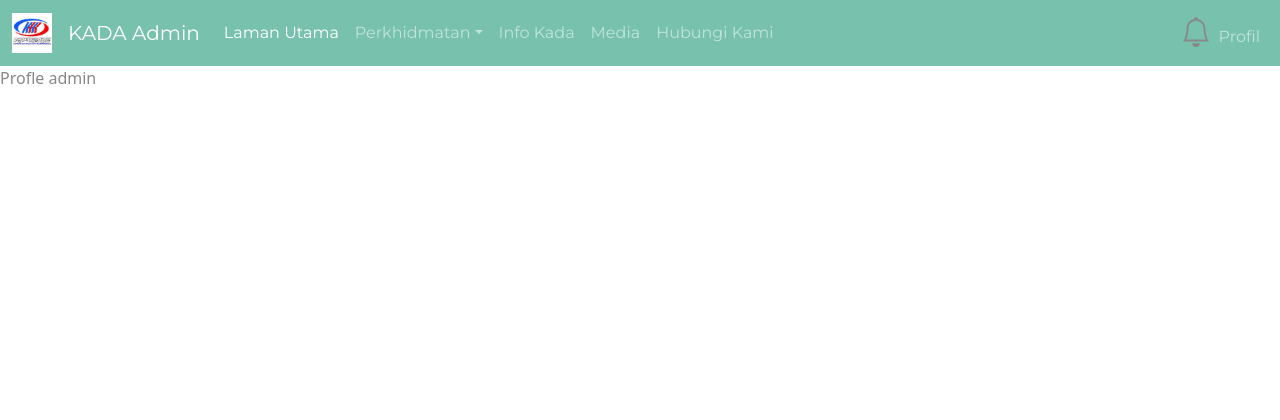
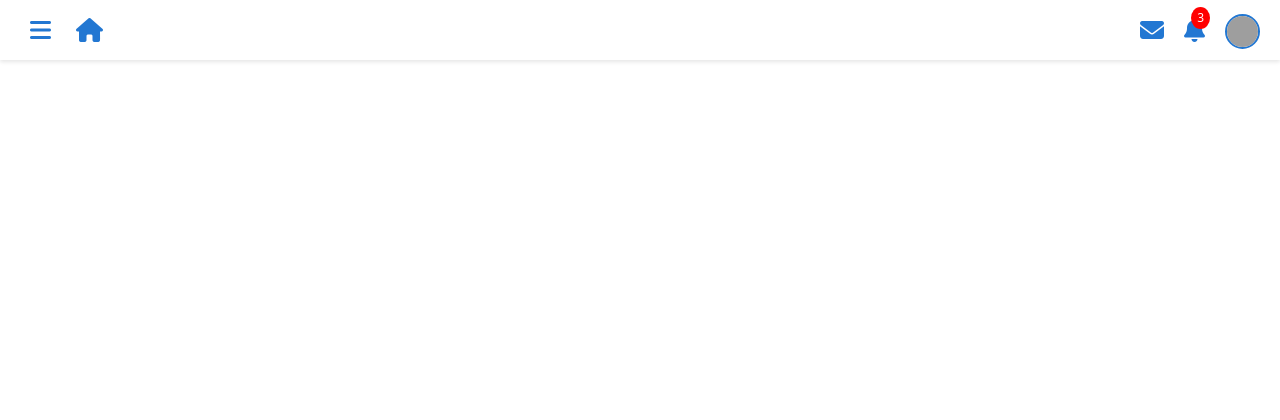
Before and after one commit to Cheryl322/Kada, a PHP site: page /profiladmin.php in a window 1280 px wide. Shown: the top 420 px of the page. Run offline with PHP 8.4, Linux system fonts and the light colour scheme; grey boxes are pictures that could not be loaded.

Commit message:
update headedradmin.php

```diff
--- a/headeradmin.php
+++ b/headeradmin.php
@@ -1,11 +1,13 @@
 <!DOCTYPE html>
 <html lang="en">
+
 <head>
   <title>Sistem Koperasi KADA</title>
   <meta charset="utf-8">
   <meta name="viewport" content="width=device-width, initial-scale=1">
   <link href="css/bootstrap.min (1).css" rel="stylesheet">
   <script src="https://cdn.jsdelivr.net/npm/bootstrap@5.3.3/dist/js/bootstrap.bundle.min.js"></script>
+  <link rel="stylesheet" href="https://cdnjs.cloudflare.com/ajax/libs/font-awesome/6.5.1/css/all.min.css">
 
   <style>
 .footer {
@@ -17,59 +19,435 @@
    color: white;
    text-align: center;
 }
+
+.circle-container {
+  display: flex;
+  justify-content: space-evenly;
+  align-items: center;
+  min-height: 40vh;
+  width: calc(100% - 20px);
+  margin-left: 0;
+  position: relative;
+  top: -5vh;
+  margin-top: 60px;
+  padding: 0 10px;
+  flex-wrap: wrap;
+  gap: 20px;
+  transition: all 0.3s ease-in-out;
+}
+
+.circle-container.sidebar-closed {
+  margin-left: 0;
+  width: 100%;
+}
+
+.circle {
+  width: 180px;
+  height: 180px;
+  border-radius: 50%;
+  background-color: MediumAquamarine;
+  cursor: pointer;
+  transition: transform 0.3s ease, background-color 0.3s ease;
+  display: flex;
+  justify-content: center;
+  align-items: center;
+  text-decoration: none;
+  color: white;
+  font-size: 1.2rem;
+  font-weight: bold;
+  text-align: center;
+  padding: 15px;
+  line-height: 1.2;
+  border: 4px solid white;
+  box-shadow: 0 0 15px rgba(0,0,0,0.1);
+  overflow: hidden;
+}
+
+.circle:hover {
+  transform: scale(1.1);
+  background-color: rgb(34, 119, 210);
+  border-color: rgba(255, 255, 255, 0.9);
+}
+
+/* Make circles responsive */
+@media screen and (max-width: 1200px) {
+  .circle {
+    width: 150px;
+    height: 150px;
+    font-size: 1.1rem;
+    padding: 12px;
+  }
+
+  .circle i {
+    font-size: 1.5rem;
+  }
+
+  .circle span {
+    font-size: 0.85em;
+  }
+}
+
+@media screen and (max-width: 800px) {
+  .circle {
+    width: 130px;
+    height: 130px;
+    font-size: 1rem;
+    padding: 10px;
+  }
+
+  .circle i {
+    font-size: 1.3rem;
+  }
+
+  .circle span {
+    font-size: 0.8em;
+  }
+}
+
+.navbar {
+    position: fixed;
+    top: 0;
+    left: 0;
+    height: 100%;
+    width: 250px;
+    background-color: rgb(34, 119, 210);
+    padding-top: 20px;
+    margin-top: 60px;
+    transform: translateX(-250px);
+    transition: transform 0.3s ease-in-out;
+}
+
+.navbar.closed {
+    transform: translateX(-250px);
+}
+
+.navbar:not(.closed) {
+    transform: translateX(0);
+}
+
+.navbar.initial-state {
+    transition: none !important;
+}
+
+.container-fluid {
+    display: flex;
+    flex-direction: column;
+    align-items: center;
+}
+.navbar-nav {
+    flex-direction: column;
+    width: 100%;
+}
+.nav-item {
+    width: 100%;
+}
+.nav-link {
+    color: white;
+    padding: 10px 15px;
+}
+
+#sidebarToggle {
+    position: fixed;
+    top: 20px;
+    left: 20px;
+    z-index: 1000;
+    display: none;
+}
+
+.navbar.closed + #sidebarToggle {
+    display: block;
+}
+
+#closeSidebar {
+    transition: transform 0.3s ease;
+}
+
+#closeSidebar:hover {
+    transform: scale(1.2);
+}
+
+.main-header {
+    position: fixed;
+    top: 0;
+    left: 0;
+    right: 0;
+    height: 60px;
+    background-color: white;
+    box-shadow: 0 2px 4px rgba(0,0,0,0.1);
+    display: flex;
+    align-items: center;
+    justify-content: space-between;
+    padding: 0 20px;
+    z-index: 999;
+}
+
+.menu-button {
+    background: none;
+    border: none;
+    font-size: 24px;
+    color: rgb(34, 119, 210);
+    cursor: pointer;
+    padding: 10px;
+    transition: transform 0.3s ease;
+}
+
+.menu-button:hover {
+    transform: scale(1.1);
+}
+
+.top-right-icons {
+    display: flex;
+    gap: 20px;
+    align-items: center;
+}
+
+.icon-button {
+    color: rgb(34, 119, 210);
+    font-size: 24px;
+    cursor: pointer;
+    transition: transform 0.3s ease;
+    position: relative;
+}
+
+.icon-button:hover {
+    transform: scale(1.1);
+}
+
+.profile-pic {
+    width: 35px;
+    height: 35px;
+    border-radius: 50%;
+    object-fit: cover;
+    border: 2px solid rgb(34, 119, 210);
+}
+
+.notification-badge {
+    position: absolute;
+    top: -5px;
+    right: -5px;
+    background-color: red;
+    color: white;
+    border-radius: 50%;
+    padding: 2px 6px;
+    font-size: 12px;
+}
+
+/* Add these table styles */
+.tables-container {
+    display: flex;
+    gap: 30px;
+    padding: 20px;
+    margin-left: 0;
+    margin-top: -50px;
+    justify-content: space-between;
+    max-width: 100%;
+    flex-wrap: nowrap;
+    transition: all 0.3s ease-in-out;
+}
+
+.table-wrapper {
+    flex: 1;
+    background: white;
+    padding: 20px;
+    border-radius: 10px;
+    box-shadow: 0 0 10px rgba(0,0,0,0.1);
+    min-width: 0;
+}
+
+.table-header {
+    display: flex;
+    justify-content: space-between;
+    align-items: center;
+    margin-bottom: 20px;
+}
+
+.table-header h3 {
+    color: rgb(34, 119, 210);
+    margin: 0;
+}
+
+.custom-table {
+    width: 100%;
+    border-collapse: collapse;
+    table-layout: fixed;
+}
+
+.custom-table th,
+.custom-table td {
+    padding: 12px;
+    text-align: left;
+    overflow: hidden;
+    text-overflow: ellipsis;
+    white-space: nowrap;
+}
+
+.custom-table th {
+    background-color: MediumAquamarine;
+    color: white;
+}
+
+.custom-table td {
+    border-bottom: 1px solid #ddd;
+}
+
+/* Ensure consistent column widths across both tables */
+.custom-table th:nth-child(1),
+.custom-table td:nth-child(1) {
+    width: 20%;
+}
+
+.custom-table th:nth-child(2),
+.custom-table td:nth-child(2) {
+    width: 35%;
+}
+
+.custom-table th:nth-child(3),
+.custom-table td:nth-child(3) {
+    width: 20%;
+}
+
+.custom-table th:nth-child(4),
+.custom-table td:nth-child(4) {
+    width: 25%;
+}
+
+.see-more-link {
+    color: rgb(34, 119, 210);
+    text-decoration: none;
+    font-size: 0.9rem;
+    display: flex;
+    align-items: center;
+    gap: 5px;
+}
+
+.see-more-link:hover {
+    color: MediumAquamarine;
+}
+
+/* Add responsive styles */
+@media screen and (max-width: 1400px) {
+    .circle-container {
+        min-height: auto;
+        padding: 20px 10px;
+        margin-bottom: 0;
+        top: 0;
+    }
+
+    .circle {
+        margin: 10px;
+    }
+
+    .tables-container {
+        flex-direction: row;
+        margin-top: 0;
+        flex-wrap: nowrap;
+        padding-top: 0;
+    }
+
+    .sidebar-open .circle-container {
+        width: calc(100% - 270px);
+        margin-left: 250px;
+    }
+}
+
+@media screen and (max-width: 1000px) {
+    .tables-container {
+        flex-direction: column;
+    }
+
+    .table-wrapper {
+        flex: 1;
+        width: 100%;
+        max-width: 100%;
+    }
+}
+
+.tables-container.sidebar-closed {
+    margin-left: 0;
+    max-width: 100%;
+}
+
+/* Add these styles */
+.circle-content {
+    display: flex;
+    flex-direction: column;
+    align-items: center;
+    justify-content: center;
+    text-align: center;
+    gap: 8px;
+    max-width: 100%;
+}
+
+.circle i {
+    font-size: 1.8rem;
+    margin-bottom: 3px;
+}
+
+.circle span {
+    display: block;
+    line-height: 1.1;
+    font-size: 0.9em;
+    word-wrap: break-word;
+    max-width: 100%;
+}
+
+/* Add these new styles */
+.header-left {
+    display: flex;
+    align-items: center;
+    gap: 15px;
+}
+
+.home-button {
+    color: rgb(34, 119, 210);
+    font-size: 24px;
+    text-decoration: none;
+    transition: transform 0.3s ease;
+}
+
+.home-button:hover {
+    transform: scale(1.1);
+}
+
+/* Add this new style */
+.navbar.initial-state {
+    transform: translateX(-250px);
+}
+
+/* Add these new styles for when sidebar is open */
+.sidebar-open .circle-container {
+    width: calc(100% - 270px);
+    margin-left: 250px;
+}
+
+.sidebar-open .tables-container {
+    margin-left: 250px;
+    max-width: calc(100% - 270px);
+}
 </style>
+</head>
 
-</head>
 <body>
 
-<nav class="navbar navbar-expand-lg bg-primary" data-bs-theme="dark">
-  <div class="container-fluid">
-    <a class="navbar-brand" href="index.php"><img src="img/kadalogo.jpg" alt="logo" height="40"></a>
-    <a class="navbar-brand" href="index.php">KADA Admin</a>
-    <button class="navbar-toggler" type="button" data-bs-toggle="collapse" data-bs-target="#navbarColor03" aria-controls="navbarColor03" aria-expanded="false" aria-label="Toggle navigation">
-      <span class="navbar-toggler-icon"></span>
-    </button>
-    <div class="collapse navbar-collapse" id="navbarColor03">
-      <ul class="navbar-nav me-auto">
-        <li class="nav-item">
-          <a class="nav-link active" href="index.php">Laman Utama
-            <span class="visually-hidden">(current)</span>
-          </a>
-        </li>
-
-        <li class="nav-item dropdown">
-          <a class="nav-link dropdown-toggle" data-bs-toggle="dropdown" href="#" role="button" aria-haspopup="true" aria-expanded="false">Perkhidmatan</a>
-          <div class="dropdown-menu">
-            <a class="dropdown-item" href="senaraiPermohonanAhli.php">Senarai Permohonan Anggota</a>
-            <a class="dropdown-item" href="senaraiPermohonanPinjaman.php">Senarai Permohonan Pembiayaan</a>
-          </div>
-        </li>
-
-        <li class="nav-item">
-          <a class="nav-link" href="#">Info Kada</a>
-        </li>
-        <li class="nav-item">
-          <a class="nav-link" href="#">Media</a>
-        </li>
-        </li>
-        <li class="nav-item">
-          <a class="nav-link" href="#">Hubungi Kami</a>
-        </li>
-
-        </ul>
-
-        <!-- Add this new ul for right-aligned items -->
-        <ul class="navbar-nav ms-auto mt-2">
-          <li class="nav-item">
-
-            <svg xmlns="http://www.w3.org/2000/svg" width="30" height="30" fill="currentColor" class="bi bi-bell" viewBox="0 0 16 16">
-              <path d="M8 16a2 2 0 0 0 2-2H6a2 2 0 0 0 2 2M8 1.918l-.797.161A4 4 0 0 0 4 6c0 .628-.134 2.197-.459 3.742-.16.767-.376 1.566-.663 2.258h10.244c-.287-.692-.502-1.49-.663-2.258C12.134 8.197 12 6.628 12 6a4 4 0 0 0-3.203-3.92zM14.22 12c.223.447.481.801.78 1H1c.299-.199.557-.553.78-1C2.68 10.2 3 6.88 3 6c0-2.42 1.72-4.44 4.005-4.901a1 1 0 1 1 1.99 0A5 5 0 0 1 13 6c0 .88.32 4.2 1.22 6"/>
-            </svg>
-          </li>
-          <li class="nav-item">
-          <a class="nav-link" href="profil.php">Profil</a>
-          </li>
-        </ul>
-      </ul>
-  </div>
-</nav>
+<div class="main-header">
+    <div class="header-left">
+        <button class="menu-button" id="menuButton">
+            <i class="fas fa-bars"></i>
+        </button>
+        <a href="headeradminmain.php" class="home-button">
+            <i class="fas fa-home"></i>
+        </a>
+    </div>
+    <div class="top-right-icons">
+        <div class="icon-button">
+            <i class="fas fa-envelope"></i>
+        </div>
+        <div class="icon-button">
+            <i class="fas fa-bell"></i>
+            <span class="notification-badge">3</span>
+        </div>
+        <div class="icon-button">
+            <img src="https://randomuser.me/api/portraits/men/32.jpg" alt="Profile" class="profile-pic">
+        </div>
+    </div>
+</div>
```
Also changed, not shown: img/kadapic.jpg (added), img/kadaword.jpg (added).
